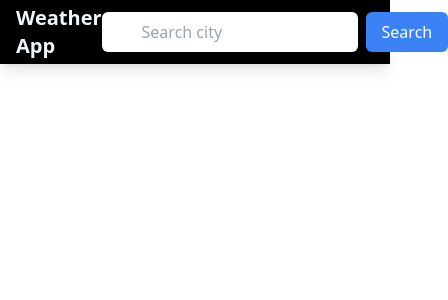
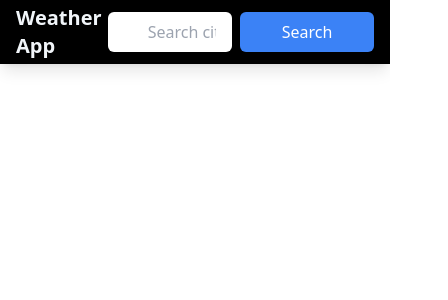
Before and after one commit to shubhaseesh/weather-app, a React (Vite) app: page / in a window 390 px wide. Shown: the top 300 px of the page, 448 px wide, since content can reach past the window. Built offline with nearby package versions, Linux system fonts and the light colour scheme; no server answers.

Commit message:
styles added

```diff
--- a/src/components/SearchBar.jsx
+++ b/src/components/SearchBar.jsx
@@ -18,11 +18,11 @@ const SearchBar = () => {
 
   return (
     <form onSubmit={handleSubmit}>
-      <div className="flex justify-end">
-        <div className="relative">
+      <div className="flex sm:flex-row sm:justify-end">
+        <div className="relative sm:mb-0">
           <input
             type="text"
-            className="w-64 py-2 pl-10 pr-4 rounded-md focus:outline-none focus:border focus:border-blue-300"
+            className="w-full sm:w-64 py-2 pl-10 pr-4 rounded-md focus:outline-none focus:border focus:border-blue-300"
             placeholder="Search city"
             value={query}
             onChange={handleSearch}
@@ -30,7 +30,7 @@ const SearchBar = () => {
         </div>
         <button
           type="submit"
-          className="ml-2 px-4 py-2 bg-blue-500 text-white rounded-md hover:bg-blue-600 focus:outline-none focus:ring focus:border-blue-300"
+          className="w-full sm:w-auto ml-2 px-4 py-2 bg-blue-500 text-white rounded-md hover:bg-blue-600 focus:outline-none focus:ring focus:border-blue-300"
         >
           Search
         </button>
```
